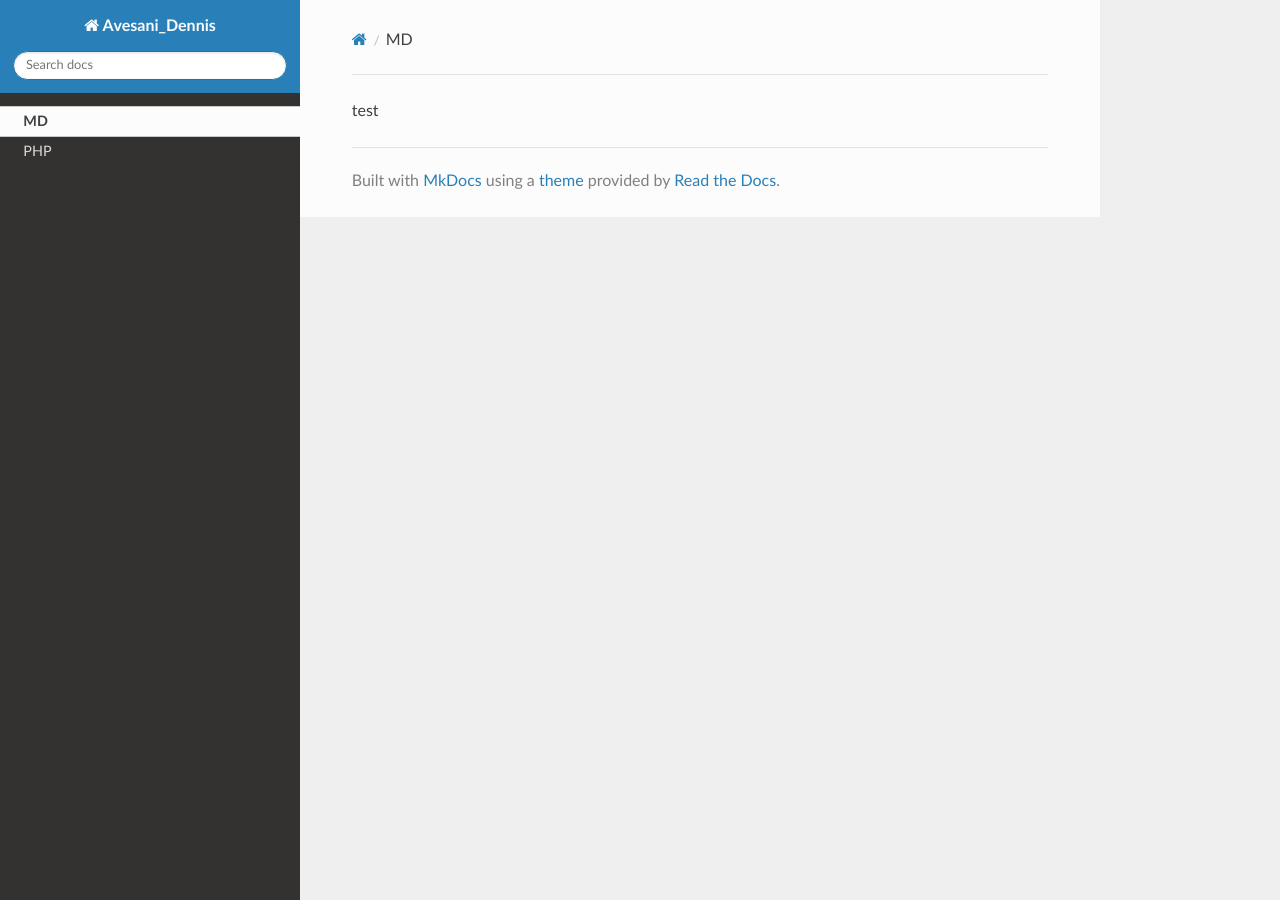
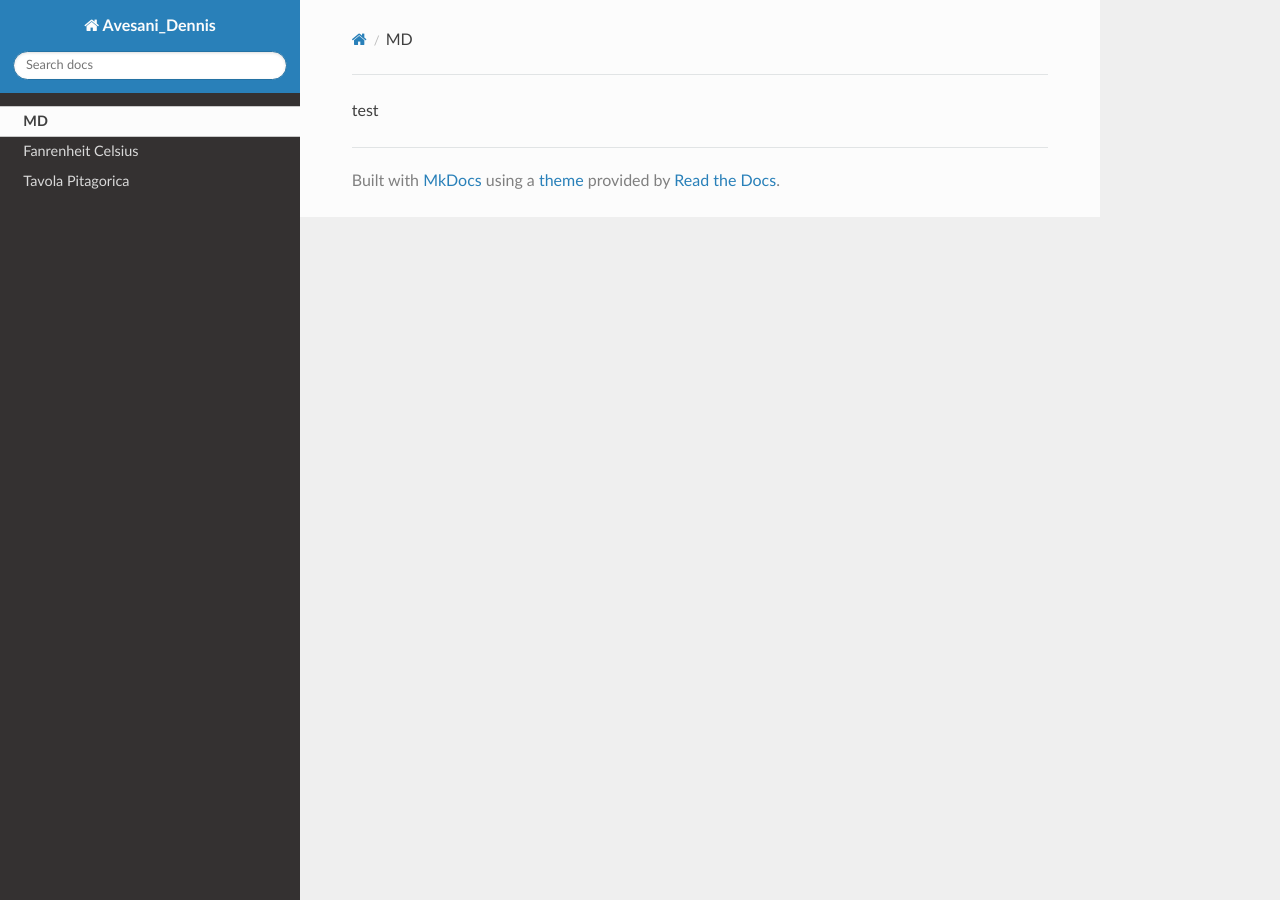
Before and after one commit to avesanidennis/AvesaniDennis-5AI-2020-2021-, an MkDocs documentation site: the page built from docs/index.md, in a window 1280 px wide. Built offline with MkDocs 1.6.1, drawn with Linux system fonts in a browser that asks for light colours; nearby versions of some CDN libraries.

Commit message:
Update mkdocs.yml

```diff
--- a/mkdocs.yml
+++ b/mkdocs.yml
@@ -2,6 +2,7 @@ site_name: Avesani_Dennis
 
 nav:
     - 'MD': 'index.md'
-    - 'PHP': 'fanrenheit_celsius.php'
+    - 'Fanrenheit Celsius': 'fanrenheit_celsius.php'
+    - 'Tavola Pitagorica': 'tavola_pitagorica.php'
 theme:
     name: readthedocs
```
